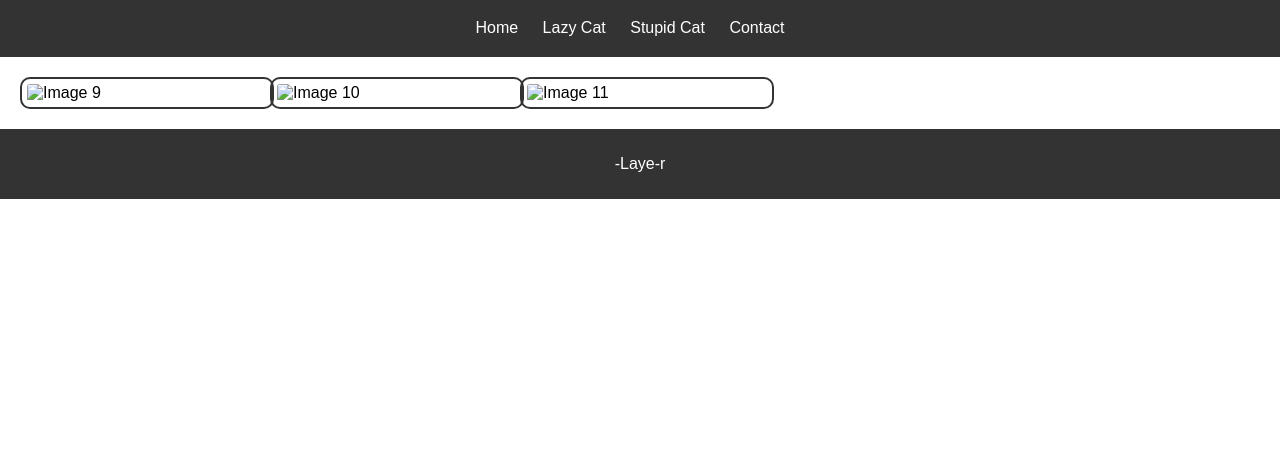
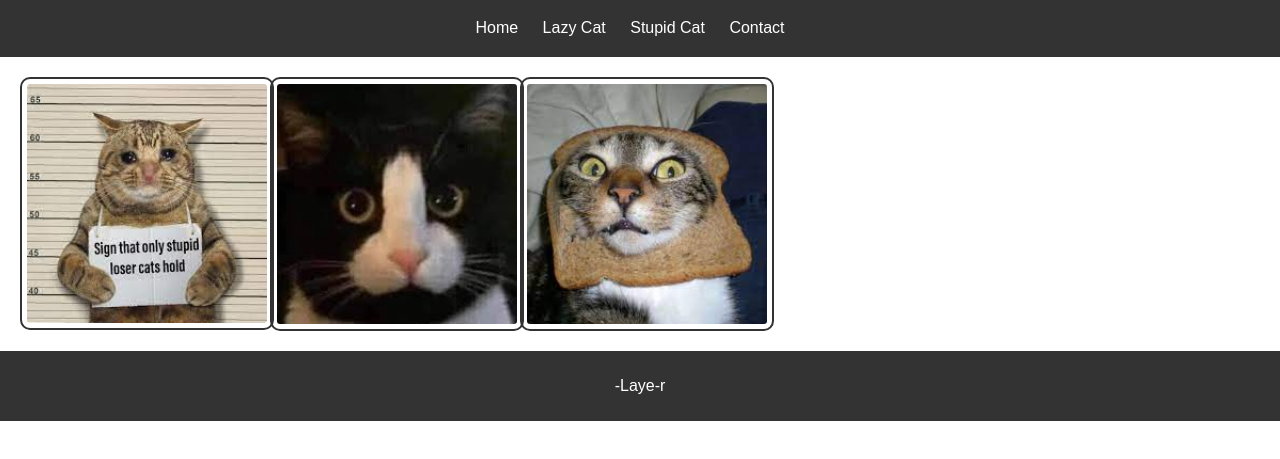
Before and after one commit to Layze04/myPage, a plain HTML site: page page3.html in a window 1280 px wide. Shown: the part 81-540 px from the top of the page. Drawn offline with Linux system fonts and the light colour scheme.

Commit message:
Update page3.html

```diff
--- a/page3.html
+++ b/page3.html
@@ -20,9 +20,9 @@
     </header>
     <main>
         <div class="image-grid">
-            <img src="image9.jpg" alt="Image 9">
-            <img src="image10.jpg" alt="Image 10">
-            <img src="image11.jpg" alt="Image 11">
+            <img src="images/image9.jpg" alt="Image 9">
+            <img src="images/image10.jpg" alt="Image 10">
+            <img src="images/image11.jpg" alt="Image 11">
         </div>
     </main>
     <footer>
```
